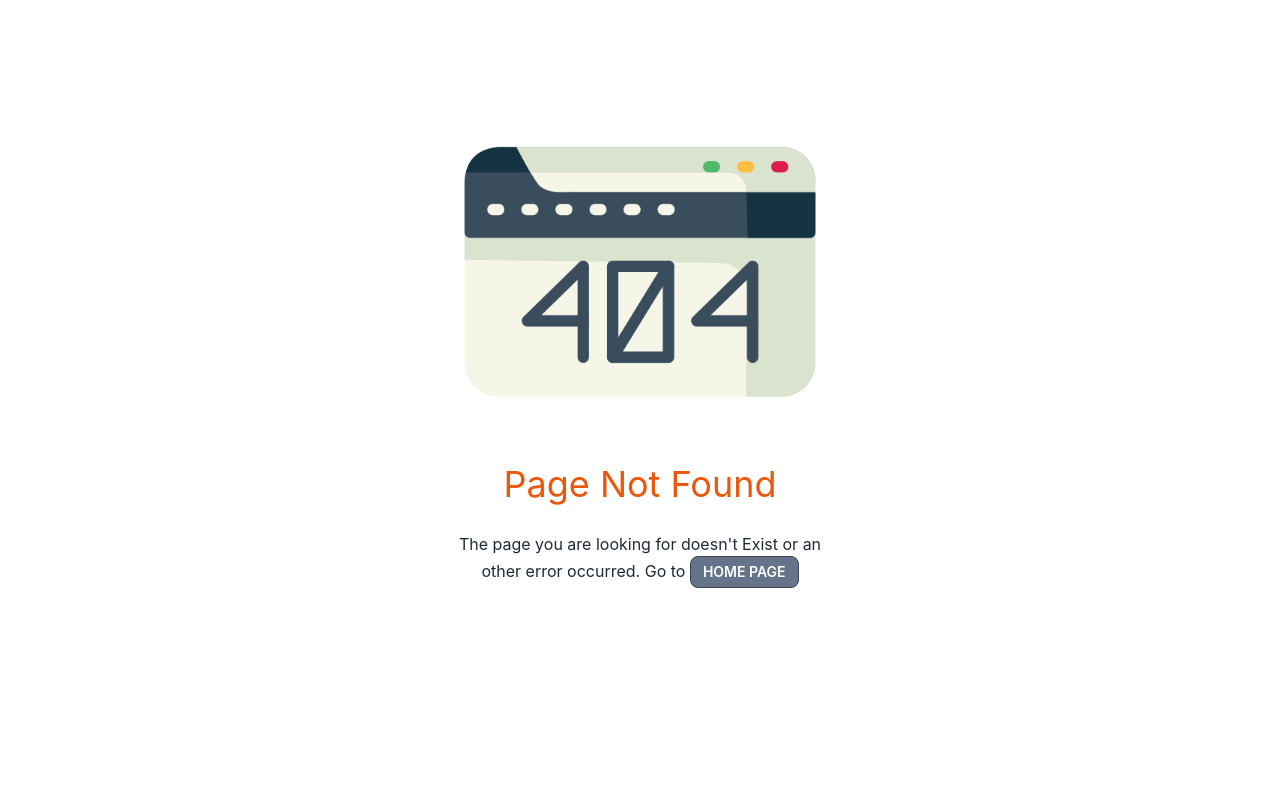
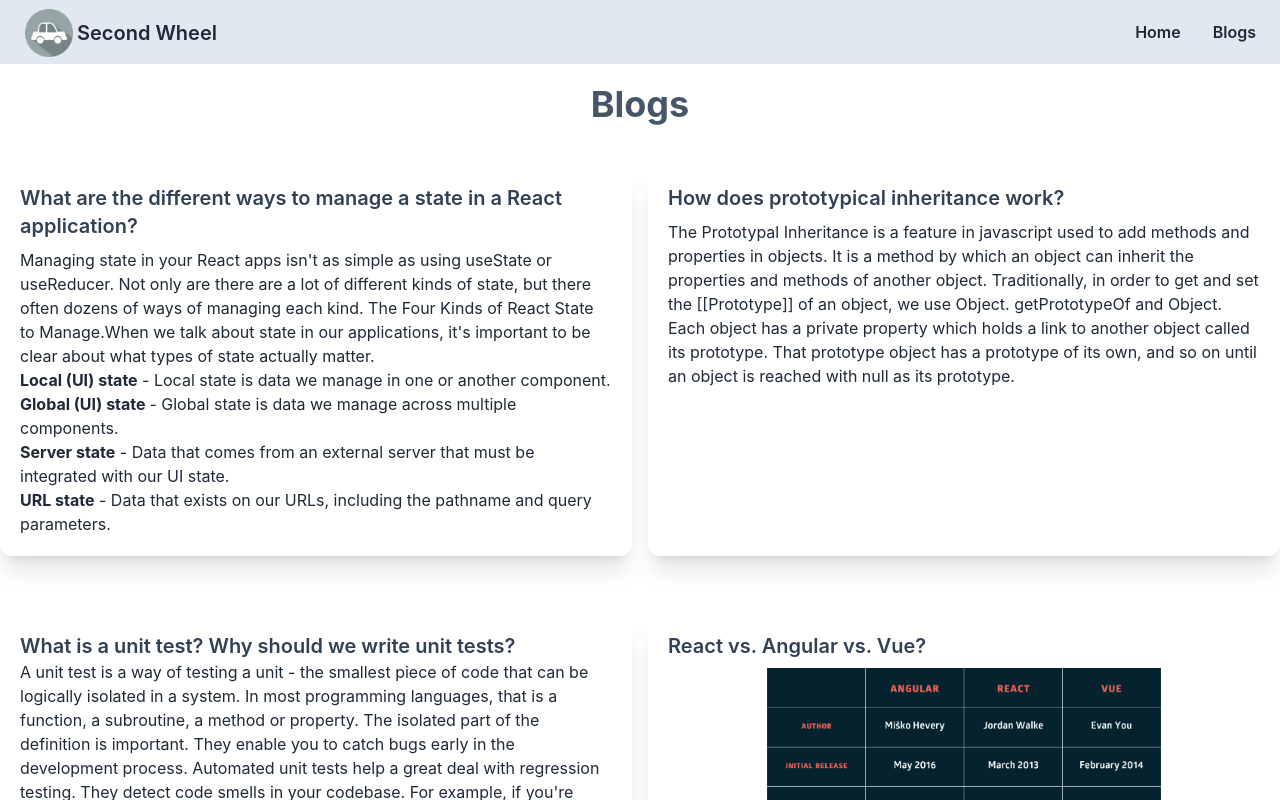
Before and after one commit to GourobSaha/Second-Wheel-Client, a React (Create React App) app: page /blogs in a window 1280 px wide. Before the commit this address had no page. Shown: the top 800 px of the page. Built offline with nearby package versions, Linux system fonts and the light colour scheme.

Commit message:
Blogs Added

```diff
--- /dev/null
+++ b/src/Pages/Blogs/Blogs.js
@@ -0,0 +1,36 @@
+import React from 'react';
+import blogImg from '../../Images/blogs/2021-09-28_Angular-React-Vue_table_en.png'
+
+const Blogs = () => {
+    return (
+        <div className='container mx-auto'>
+            <h2 className='text-4xl text-slate-600 font-bold text-center my-5'>Blogs</h2>
+            <div className='grid md:grid-cols-2 gap-4'>
+                <div className="shadow-xl p-5 rounded-xl my-5">
+                    <h3 className='text-xl font-semibold text-slate-700 mb-2'>What are the different ways to manage a state in a React application?</h3>
+                    <p>Managing state in your React apps isn't as simple as using useState or useReducer. Not only are there are a lot of different kinds of state, but there often dozens of ways of managing each kind. The Four Kinds of React State to Manage.When we talk about state in our applications, it's important to be clear about what types of state actually matter.</p>
+                    <ul>
+                        <li><span className='font-bold'>Local (UI) state</span> - Local state is data we manage in one or another component.</li>
+                        <li><span className='font-bold'>Global (UI) state </span> - Global state is data we manage across multiple components.</li>
+                        <li><span className='font-bold'>Server state</span> - Data that comes from an external server that must be integrated with our UI state.</li>
+                        <li><span className='font-bold'>URL state</span> - Data that exists on our URLs, including the pathname and query parameters.</li>
+                    </ul>
+                </div>
+                <div className="shadow-xl p-5 rounded-xl my-5">
+                    <h3 className='text-xl font-semibold text-slate-700 mb-2'>How does prototypical inheritance work?</h3>
+                    <p>The Prototypal Inheritance is a feature in javascript used to add methods and properties in objects. It is a method by which an object can inherit the properties and methods of another object. Traditionally, in order to get and set the [[Prototype]] of an object, we use Object. getPrototypeOf and Object. Each object has a private property which holds a link to another object called its prototype. That prototype object has a prototype of its own, and so on until an object is reached with null as its prototype.</p>
+                </div>
+                <div className="shadow-xl p-5 rounded-xl my-5">
+                    <h3 className='text-xl font-semibold text-slate-700'>What is a unit test? Why should we write unit tests?</h3>
+                    <p>A unit test is a way of testing a unit - the smallest piece of code that can be logically isolated in a system. In most programming languages, that is a function, a subroutine, a method or property. The isolated part of the definition is important. They enable you to catch bugs early in the development process. Automated unit tests help a great deal with regression testing. They detect code smells in your codebase. For example, if you're having a hard time writing unit tests for a piece of code, it might be a sign that your function is too complex.</p>
+                </div>
+                <div className="shadow-xl p-5 rounded-xl my-5">
+                    <h3 className='text-xl font-semibold text-slate-700 mb-2'>React vs. Angular vs. Vue?</h3>
+                    <img src={blogImg} alt="blog" className='w-full md:w-2/3 mx-auto' />
+                </div>
+            </div>
+        </div>
+    );
+};
+
+export default Blogs;
--- /dev/null
+++ b/src/Pages/Cars/CarCategory.js
@@ -0,0 +1,23 @@
+import React from 'react';
+
+const CarCategory = ({ car }) => {
+    const { img, name, description } = car;
+    return (
+        <div>
+            <div className="card bg-base-100 shadow-xl">
+                <figure className="p-5">
+                    <img src={img} alt="cars" className="rounded-xl h-96" />
+                </figure>
+                <div className="card-body items-center text-center">
+                    <h2 className="text-2xl font-semibold text-slate-600 text-center">{name}</h2>
+                    <p>{description}</p>
+                    <div className="card-actions">
+                        <button className="btn btn-primary">Buy Now</button>
+                    </div>
+                </div>
+            </div>
+        </div>
+    );
+};
+
+export default CarCategory;
--- /dev/null
+++ b/src/Pages/Cars/Cars.js
@@ -0,0 +1,25 @@
+import React from 'react';
+import { useLoaderData } from 'react-router-dom';
+import CarCategory from './CarCategory';
+
+const Cars = () => {
+    const cars = useLoaderData();
+    console.log(cars);
+
+
+    return (
+        <div className='my-5 container mx-auto'>
+            <h1 className='text-4xl text-slate-600 font-bold text-center my-5'>Categories</h1>
+            <div className='grid md:grid-cols-2 gap-4'>
+                {
+                    cars.map(car => <CarCategory
+                        key={car._id}
+                        car={car}
+                    ></CarCategory>)
+                }
+            </div>
+        </div>
+    );
+};
+
+export default Cars;
--- a/src/Pages/Home/Categories/Categories.js
+++ b/src/Pages/Home/Categories/Categories.js
@@ -10,14 +10,14 @@ const Categories = () => {
         axios.get('http://localhost:5000/categories')
             .then(data => {
                 const categoriesData = data.data;
-                console.log(categoriesData);
+                // console.log(categoriesData);
                 setCategories(categoriesData);
             })
     }, [])
 
     return (
         <div className='my-5'>
-            <h1 className='text-4xl text-slate-700 font-bold text-center my-5'>Categories</h1>
+            <h1 className='text-4xl text-slate-600 font-bold text-center my-5'>Categories</h1>
             <div className='grid md:grid-cols-2 lg:grid-cols-3 gap-4'>
                 {
                     categories.map(category => <Category
--- a/src/Pages/Home/Categories/Category.js
+++ b/src/Pages/Home/Categories/Category.js
@@ -11,7 +11,7 @@ const Category = ({ category }) => {
                 <div className="card-body">
                     <h2 className="text-2xl font-semibold text-slate-600 text-center">{name}</h2>
                     <div className="card-actions justify-center">
-                        <Link to={_id}><button className="btn bg-slate-600 btn-sm">
+                        <Link to={`/categories/${_id}`}><button className="btn bg-slate-600 btn-sm">
                             View More <FaArrowAltCircleRight className='ml-1' />
                         </button></Link>
                     </div>
--- a/src/Pages/Shared/Navbar/Navbar.js
+++ b/src/Pages/Shared/Navbar/Navbar.js
@@ -3,6 +3,12 @@ import { Link } from 'react-router-dom';
 import logo from '../../../Images/Logo/car_14444.png'
 
 const Navbar = () => {
+
+    const menuItems = <>
+        <li><Link to='/' className='font-semibold'>Home</Link></li>
+        <li><Link to='/blogs' className='font-semibold'>Blogs</Link></li>
+    </>
+
     return (
         <div className='bg-slate-200'>
             <div className="navbar container mx-auto">
@@ -12,16 +18,14 @@ const Navbar = () => {
                             <svg xmlns="http://www.w3.org/2000/svg" className="h-5 w-5" fill="none" viewBox="0 0 24 24" stroke="currentColor"><path strokeLinecap="round" strokeLinejoin="round" strokeWidth="2" d="M4 6h16M4 12h8m-8 6h16" /></svg>
                         </label>
                         <ul tabIndex={0} className="menu menu-compact dropdown-content mt-3 p-2 shadow bg-base-100 rounded-box w-52">
-                            <li><Link>Item 1</Link></li>
-                            <li><Link>Item 3</Link></li>
+                            {menuItems}
                         </ul>
                     </div>
-                    <Link className="btn btn-ghost normal-case text-xl"><img src={logo} alt="" className='w-12 mr-1' />Second Wheel</Link>
+                    <Link to='/' className="btn btn-ghost normal-case text-xl"><img src={logo} alt="logo" className='w-12 mr-1' />Second Wheel</Link>
                 </div>
                 <div className="navbar-end hidden lg:flex">
                     <ul className="menu menu-horizontal p-0">
-                        <li><Link>Item 1</Link></li>
-                        <li><Link>Item 3</Link></li>
+                        {menuItems}
                     </ul>
                 </div>
             </div>
--- a/src/Routes/Routes/Routes.js
+++ b/src/Routes/Routes/Routes.js
@@ -1,3 +1,5 @@
+import Blogs from "../../Pages/Blogs/Blogs";
+import Cars from "../../Pages/Cars/Cars";
 import ErrorPage from "../../Pages/ErrorPage/ErrorPage";
 
 const { createBrowserRouter } = require("react-router-dom");
@@ -12,7 +14,17 @@ const router = createBrowserRouter([
             {
                 path: '/',
                 element: <Home></Home>
-            }
+            },
+            {
+                path: '/blogs',
+                element: <Blogs></Blogs>
+            },
+            {
+                path: '/categories/:id',
+                element: <Cars></Cars>,
+                loader: ({ params }) =>
+                    fetch(`http://localhost:5000/categories/${params.id}`)
+            },
         ]
     },
     {
```
Also changed, not shown: src/Images/blogs/2021-09-28_Angular-React-Vue_table_en.png (added).
